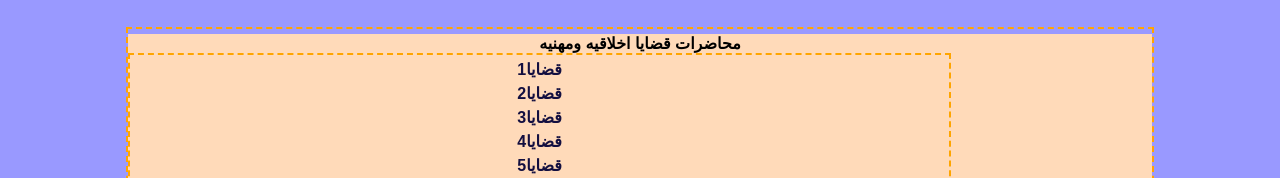
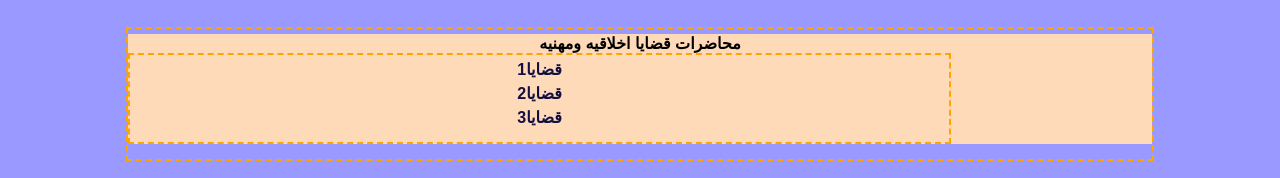
Before and after one commit to Ezzo2684/Azzoz-, a plain HTML site: page index.html in a window 1280 px wide. Shown: the part 1320-1498 px from the top of the page. Drawn offline with Linux system fonts and the light colour scheme.

Commit message:
Update index.html

```diff
--- a/index.html
+++ b/index.html
@@ -89,11 +89,12 @@
             <li><a download="قضايا1" href="uploads\cadaya1.pdf">قضايا1</a></li>
             <li><a download="قضايا2" href="uploads\cadaya2.pdf">قضايا2</a></li>
             <li><a download="قضايا3" href="uploads\cadaya3.pdf">قضايا3</a></li>
-            <li><a download="قضايا4" href="uploads\cadaya4.pdf">قضايا4</a></li>
+            <!--<li><a download="قضايا4" href="uploads\cadaya4.pdf">قضايا4</a></li>
             <li><a download="قضايا5" href="uploads\cadaya5.pdf">قضايا5</a></li>
             <li><a download="قضايا6" href="uploads\cadaya6.pdf">قضايا6</a></li>
             <li><a download="قضايا7" href="uploads\cadaya7.pdf">قضايا7</a></li>
             <li><a download="قضايا8" href="uploads\cadaya8.pdf">قضايا8</a></li>
+           -->
             </ul>
             </li>
             </ul>
```
